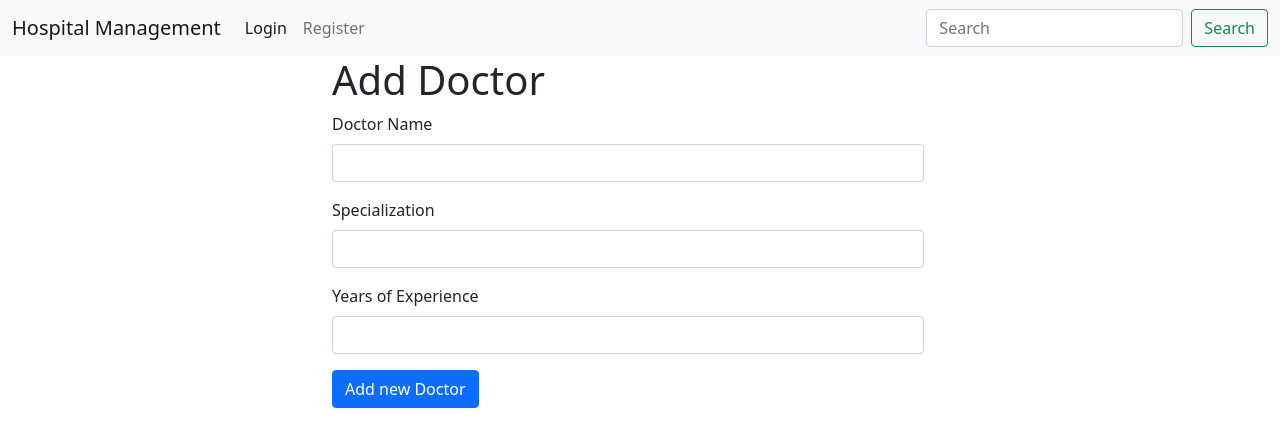
After one commit to malviynjali11/App-Dev1-Project---Learning, a Flask app: template templates/add_doctor.html in a window 1280 px wide. The commit adds this page. Shown: the top 447 px of the page. Run offline with Flask 3, Linux system fonts and the light colour scheme; the template is opened without the code that fills it, so the values that code supplies are empty; parts of the project's set-up code (start-up, migrations or seed data) failed here and were passed over.

Commit message:
Add doctor

```diff
--- /dev/null
+++ b/templates/add_doctor.html
@@ -0,0 +1,32 @@
+{% extends 'base.html' %}
+
+{% block title %} Add Doctor - Hospital Management System {% endblock %}
+
+{% block content %}
+
+<div class="container-fluid row justify-content-center mb-5">
+    <form class="col-6" action="#" method="post">
+        <h1>Add Doctor</h1>
+        <div class="mb-3">
+            <label for="exampleFormControlInput1" class="form-label">Doctor Name</label>
+            <input type="text" class="form-control" id="exampleFormControlInput1" name="name">
+        </div>
+
+        <div class="mb-3">
+            <label for="inputspecialization" class="form-label">Specialization</label>
+            <input type="text" class="form-control" id="inputspecialization" name="Specialization">
+        </div>
+
+        <div class="mb-3">
+            <label for="inputsyoe" class="form-label">Years of Experience</label>
+            <input type="folat" class="form-control" id="inputsyoe" name="yoe">
+        </div>
+
+        <div>
+            <button type="submit" class="btn btn-primary">Add new Doctor</button>
+        </div>
+    </form>
+</div>
+
+
+{% endblock %}
--- a/templates/navbar.html
+++ b/templates/navbar.html
@@ -9,17 +9,23 @@
 
       {% if not session.get('user_email', None) %}
        <li class="nav-item">
-          <a class="nav-link active" aria-current="page" href="#">Login</a>
+          <a class="nav-link active" aria-current="page" href={{ url_for('login') }}>Login</a>
         </li>
         <li class="nav-item">
-          <a class="nav-link" href="#">Register</a>
+          <a class="nav-link" href= {{ url_for('register') }}>Register</a>
         </li>
 
       {% else %}
-
-
-
-      {% endif %}
+          {% if "admin" in session.get('user_roles') | list %}
+          <li class="nav-item">
+            <a class="nav-link active" aria-current="page" href="#">Add Doctor</a>
+          </li>
+          {% elif "doctor" in session.get('user_roles', None) %}
+          <!-- Here we will add navbar links for Doctor -->
+          {% else %}
+          <!-- Here we will add navbar links for Patient -->
+          {% endif %}
+        {% endif %}
       </ul>
       <form class="d-flex">
         <input class="form-control me-2" type="search" placeholder="Search" aria-label="Search">
```
Also changed, not shown: controllers/models.py (+14 -3 lines), controllers/routes.py (+15 -3 lines).
